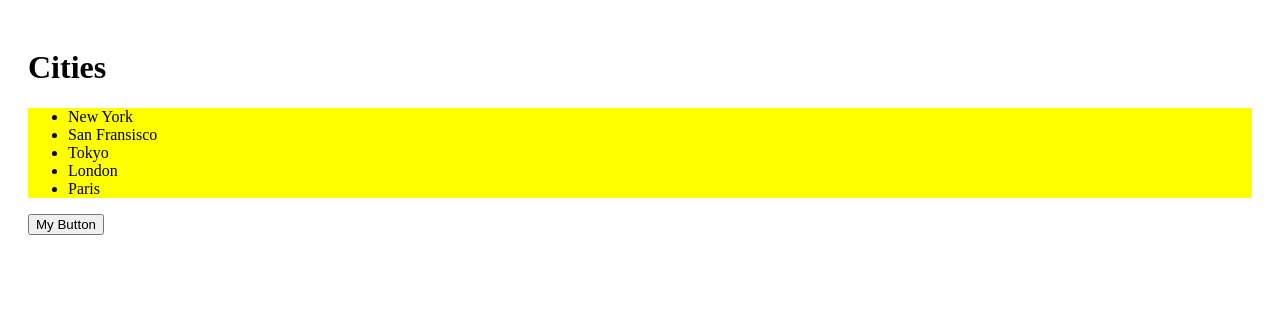
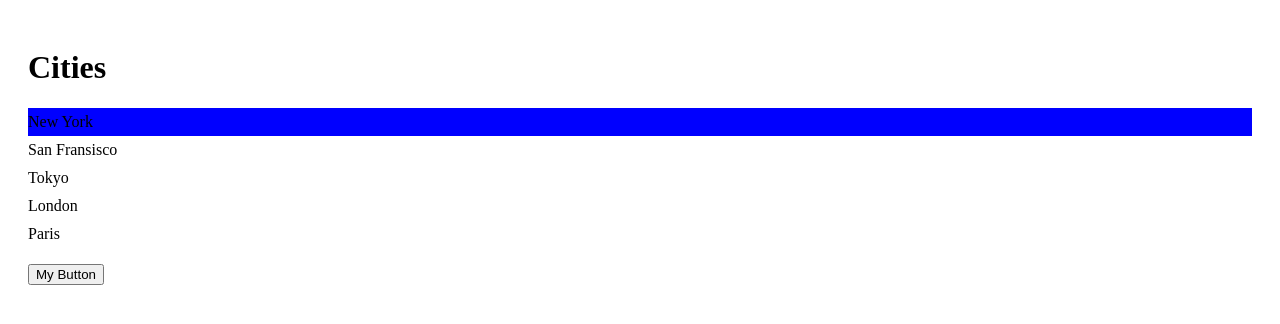
Before and after one commit to muzamilmemon0/react-mosh-part1, a React (Vite) app: page / in a window 1280 px wide. Shown: the top 324 px of the page. Built offline with nearby package versions, Linux system fonts and the light colour scheme.

Commit message:
css-in-js lesson

```diff
--- a/package.json
+++ b/package.json
@@ -10,9 +10,11 @@
     "preview": "vite preview"
   },
   "dependencies": {
+    "@types/styled-components": "^5.1.26",
     "bootstrap": "^5.2.3",
     "react": "^18.2.0",
-    "react-dom": "^18.2.0"
+    "react-dom": "^18.2.0",
+    "styled-components": "^6.0.4"
   },
   "devDependencies": {
     "@types/react": "^18.2.14",
--- a/src/components/ListGroup/ListGroup.module.css
+++ /dev/null
@@ -1,7 +0,0 @@
-.listGroup {
-  list-style: none;
-  padding: 0;
-}
-.container {
-  background-color: yellow;
-}
--- a/src/components/ListGroup/ListGroup.tsx
+++ b/src/components/ListGroup/ListGroup.tsx
@@ -1,5 +1,20 @@
 import { useState } from "react";
-import styles from "./ListGroup.module.css";
+import styles from "./ListGroup.css";
+import styled from "styled-components";
+
+interface ListItemProps {
+  active: boolean;
+}
+
+const List = styled.ul`
+  list-style: none;
+  padding: 0;
+`;
+
+const ListItem = styled.li<ListItemProps>`
+  padding: 5px 0;
+  background: ${(props) => (props.active ? "blue" : null)};
+`;
 
 interface Props {
   items: string[];
@@ -8,29 +23,25 @@
 }
 
 function ListGroup({ items, heading, onSelectItem }: Props) {
-  const [selectedIndex, setSelectedIndex] = useState(-1);
+  const [selectedIndex, setSelectedIndex] = useState(0);
   return (
     <>
       <h1>{heading}</h1>
       {items.length === 0 && <p>No item found</p>}
-      <ul className={[styles.ListGroup, styles.container].join(" ")}>
+      <List>
         {items.map((item, index) => (
-          <li
+          <ListItem
+            active={index === selectedIndex}
             key={item}
-            className={
-              selectedIndex === index
-                ? "list-group-item  active"
-                : "list-group-item"
-            }
             onClick={() => {
               setSelectedIndex(index);
               onSelectItem(item);
             }}
           >
             {item}
-          </li>
+          </ListItem>
         ))}
-      </ul>
+      </List>
     </>
   );
 }
```
Also changed, not shown: 1 other file (tests, documents, lock files or other folders).
